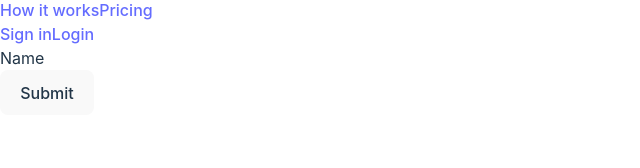
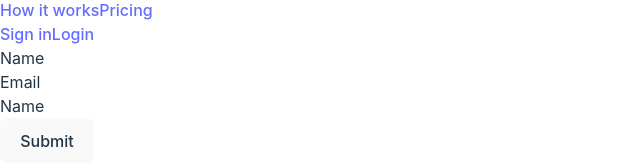
Before and after one commit to JubaStriker/react-redux, a React (Vite) app: page /form in a window 1280 px wide. Shown: the part 326-494 px from the top of the page, without its empty margins (0-640 px from the left). Built offline with nearby package versions, Linux system fonts and the light colour scheme.

Commit message:
New from fields added

```diff
--- a/src/components/NormalForm/NormalForm.tsx
+++ b/src/components/NormalForm/NormalForm.tsx
@@ -12,6 +12,14 @@
                 <label htmlFor="name">Name</label>
                 <input type="text" id="name" {...register("name")} />
             </div>
+            <div>
+                <label htmlFor="email">Email</label>
+                <input type="text" id="email" {...register("email")} />
+            </div>
+            <div>
+                <label htmlFor="password">Name</label>
+                <input type="text" id="password" {...register("password")} />
+            </div>
             <button type='submit'>Submit</button>
         </form>
     );
```
